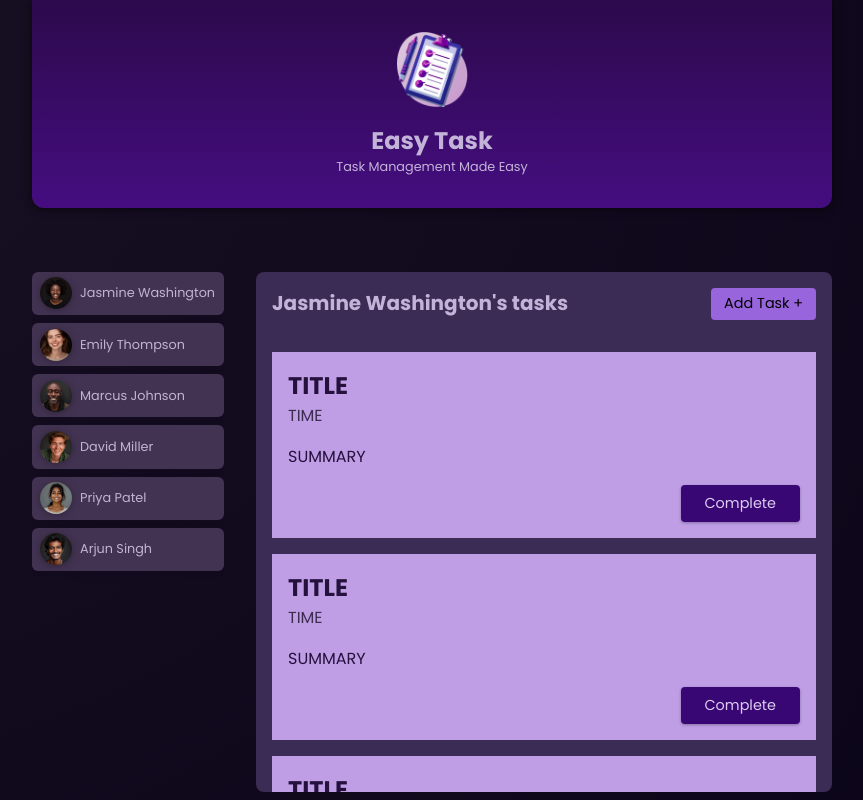
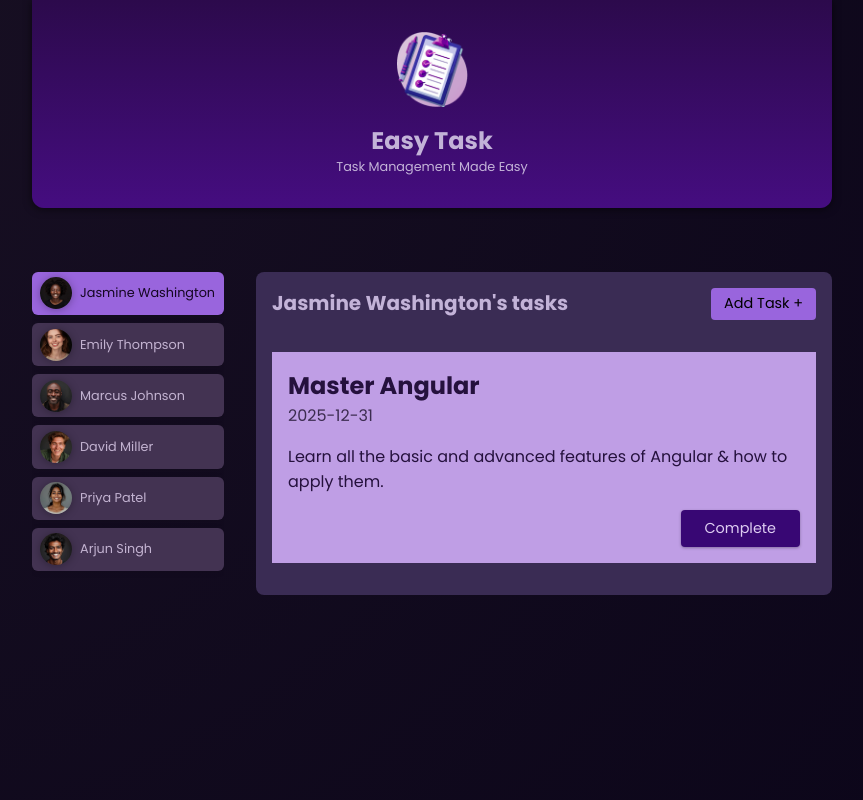
Before and after one commit to MohammedAhmed49/angular-playground, an Angular app: page / in a window 1280 px wide. Both pictures are taken after a click on the button "Jasmine Washington". Shown: the whole page, without its empty margins (208-1071 px from the left). Built offline with nearby package versions, Linux system fonts and the light colour scheme.

Commit message:
feature: passing dynamic data to tasks and highlighting the active user

```diff
--- a/src/app/app.component.html
+++ b/src/app/app.component.html
@@ -3,7 +3,11 @@
   <ul id="users">
     @for (user of users; track user.id) {
     <li>
-      <app-user [user]="user" (select)="onSelectUser($event)" />
+      <app-user
+        [selected]="user.id === selectedUserId"
+        [user]="user"
+        (select)="onSelectUser($event)"
+      />
     </li>
     }
 
@@ -12,10 +16,10 @@
       <app-user [user]="user" (select)="onSelectUser($event)" />
     </li> -->
   </ul>
-  @if(selectedUserName) {
-  <app-tasks [name]="selectedUserName" />
+  @if(selectedUser) {
+  <app-tasks [name]="selectedUser.name" [userId]="selectedUser.id" />
   } @else {
-  <p>Please select a user to see the tasks!</p>
+  <h2>Please select a user to see the tasks!</h2>
   }
 
   <!-------------- OLD NGIF DIRECTIVE -------------->
--- a/src/app/app.component.ts
+++ b/src/app/app.component.ts
@@ -22,9 +22,7 @@ export class AppComponent {
     this.selectedUserId = id;
   }
 
-  get selectedUserName() {
-    return (
-      this.users.find((user) => user.id === this.selectedUserId)?.name
-    );
+  get selectedUser() {
+    return this.users.find((user) => user.id === this.selectedUserId);
   }
 }
--- /dev/null
+++ b/src/app/dummy-tasks.ts
@@ -0,0 +1,25 @@
+export const dummyTasks = [
+  {
+    id: 't1',
+    userId: 'u1',
+    title: 'Master Angular',
+    summary:
+      'Learn all the basic and advanced features of Angular & how to apply them.',
+    dueDate: '2025-12-31',
+  },
+  {
+    id: 't2',
+    userId: 'u3',
+    title: 'Build first prototype',
+    summary: 'Build a first prototype of the online shop website',
+    dueDate: '2024-05-31',
+  },
+  {
+    id: 't3',
+    userId: 'u3',
+    title: 'Prepare issue template',
+    summary:
+      'Prepare and describe an issue template which will help with project management',
+    dueDate: '2024-06-15',
+  },
+];
--- a/src/app/tasks/task/task.component.html
+++ b/src/app/tasks/task/task.component.html
@@ -1,7 +1,7 @@
 <article>
-  <h2>TITLE</h2>
-  <time datetime="">TIME</time>
-  <p>SUMMARY</p>
+  <h2>{{ task.title }}</h2>
+  <time>{{ task.dueDate }}</time>
+  <p>{{ task.summary }}</p>
   <div class="actions">
     <button>Complete</button>
   </div>
--- a/src/app/tasks/task/task.component.ts
+++ b/src/app/tasks/task/task.component.ts
@@ -1,4 +1,5 @@
 import { Component, Input } from '@angular/core';
+import { Task } from './task.model';
 
 @Component({
   selector: 'app-task',
@@ -6,6 +7,7 @@ import { Component, Input } from '@angular/core';
   templateUrl: './task.component.html',
   styleUrl: './task.component.css',
 })
+
 export class TaskComponent {
-  @Input({ required: true }) task!: { name: string };
+  @Input({ required: true }) task!: Task;
 }
--- a/src/app/tasks/tasks.component.html
+++ b/src/app/tasks/tasks.component.html
@@ -7,14 +7,10 @@
   </header>
 
   <ul>
+    @for (task of selectedUserTasks; track task.id) {
     <li>
-      <app-task [task]="{ name: 'task1' }" />
+      <app-task [task]="task" />
     </li>
-    <li>
-      <app-task [task]="{ name: 'task1' }" />
-    </li>
-    <li>
-      <app-task [task]="{ name: 'task1' }" />
-    </li>
+    }
   </ul>
 </section>
--- a/src/app/tasks/tasks.component.ts
+++ b/src/app/tasks/tasks.component.ts
@@ -1,5 +1,6 @@
+import { dummyTasks } from './../dummy-tasks';
 import { Component, Input } from '@angular/core';
-import { TaskComponent } from "./task/task.component";
+import { TaskComponent } from './task/task.component';
 
 @Component({
   selector: 'app-tasks',
@@ -8,5 +9,15 @@ import { TaskComponent } from "./task/task.component";
   styleUrl: './tasks.component.css',
 })
 export class TasksComponent {
-  @Input() name!: string;
+  @Input({ required: true }) name!: string;
+  @Input({ required: true }) userId!: string;
+
+  tasks = dummyTasks;
+
+  get selectedUserTasks() {
+    const selectedTasks = this.tasks.filter(
+      (task) => task.userId === this.userId
+    );
+    return selectedTasks;
+  }
 }
--- a/src/app/user/user.component.html
+++ b/src/app/user/user.component.html
@@ -1,5 +1,5 @@
 <div>
-  <button (click)="onUserClick()">
+  <button [class.active]="selected" (click)="onUserClick()">
     <img [src]="imagePath" [alt]="user.name" />
     <span>{{ user.name }}</span>
   </button>
--- /dev/null
+++ b/src/app/user/user.model.ts
@@ -0,0 +1,5 @@
+export interface User {
+  id: string;
+  name: string;
+  avatar: string;
+}
```
Also changed, not shown: src/app/tasks/task/task.model.ts (added, +7 -0 lines), src/app/user/user.component.ts (+2 -6 lines).
